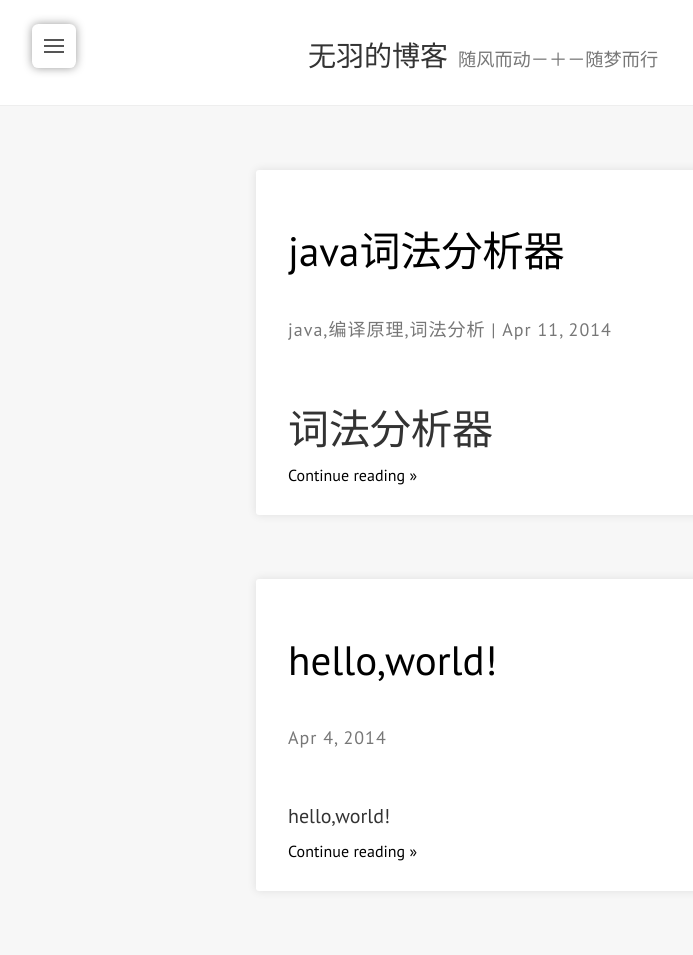
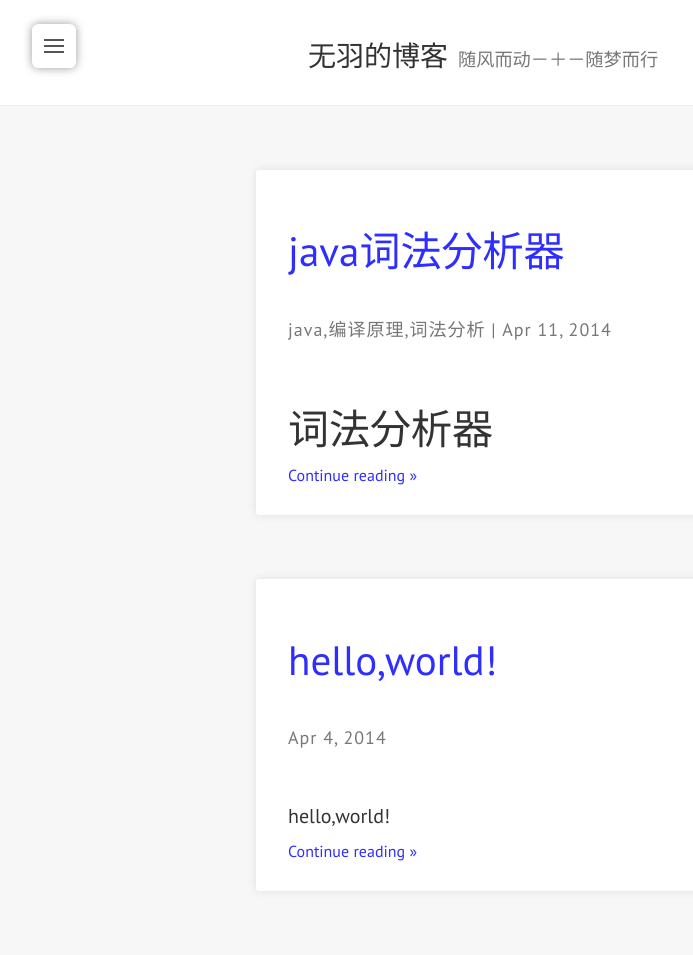
Before and after one commit to nonefly/nonefly.github.com, a Jekyll site: the page built from index.html, in a window 1280 px wide. Shown: the whole page, without its empty margins (0-693 px from the left). Built offline with Jekyll 4.4.1, drawn with Linux system fonts in a browser that asks for light colours; nearby versions of some CDN libraries; the list of posts is cut into pages by our own code.

Commit message:
Update _config.yml

```diff
--- a/_config.yml
+++ b/_config.yml
@@ -11,7 +11,7 @@ author: "nonefly"
 author_thumbnail: "/assets/images/avatar.jpg" # Author avatar
 theme:
   # Color for sidebar bar, links, etc
-  highlight_color: "#000000"
+  highlight_color: "#2E2EFE"
   social:
     github: nonefly
     twitter: zy_nonefly
```
